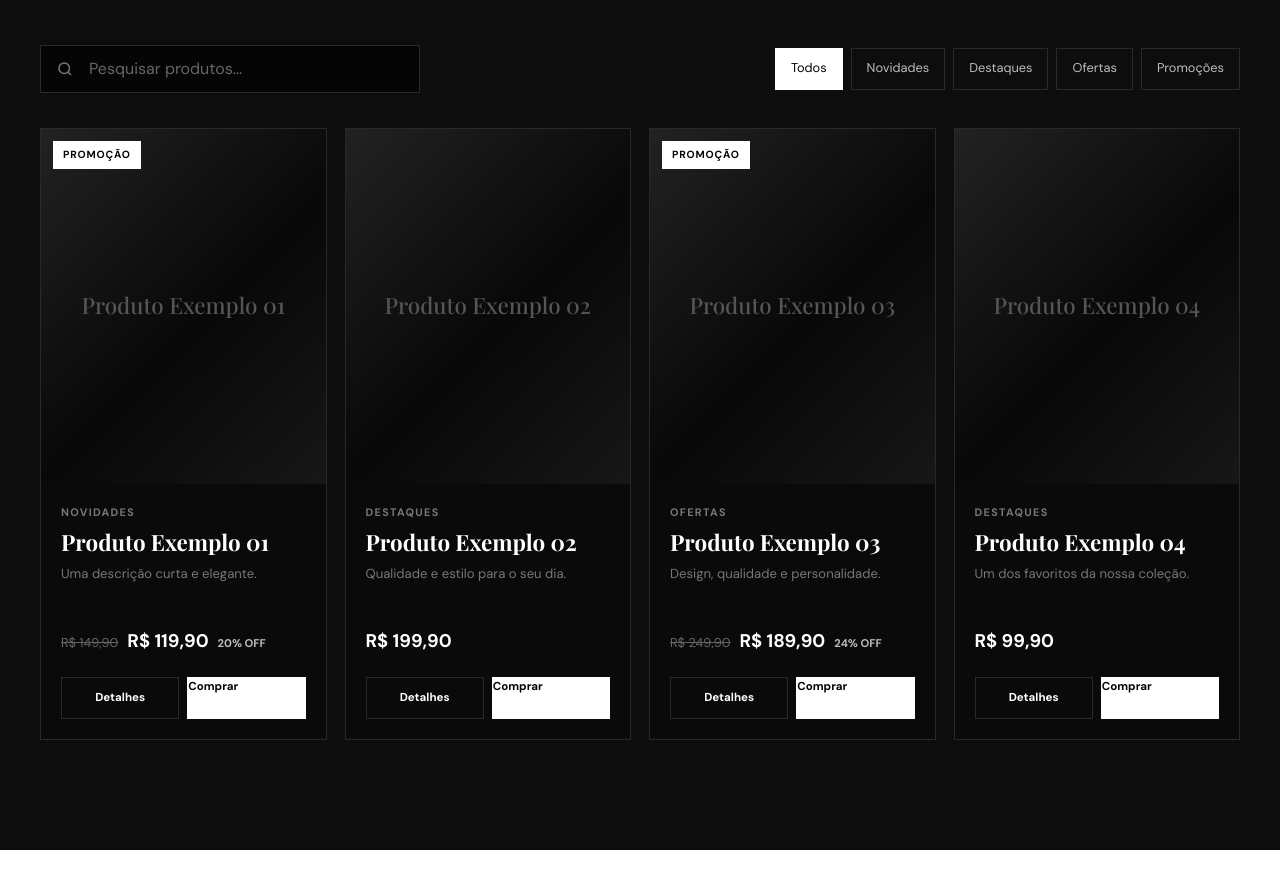
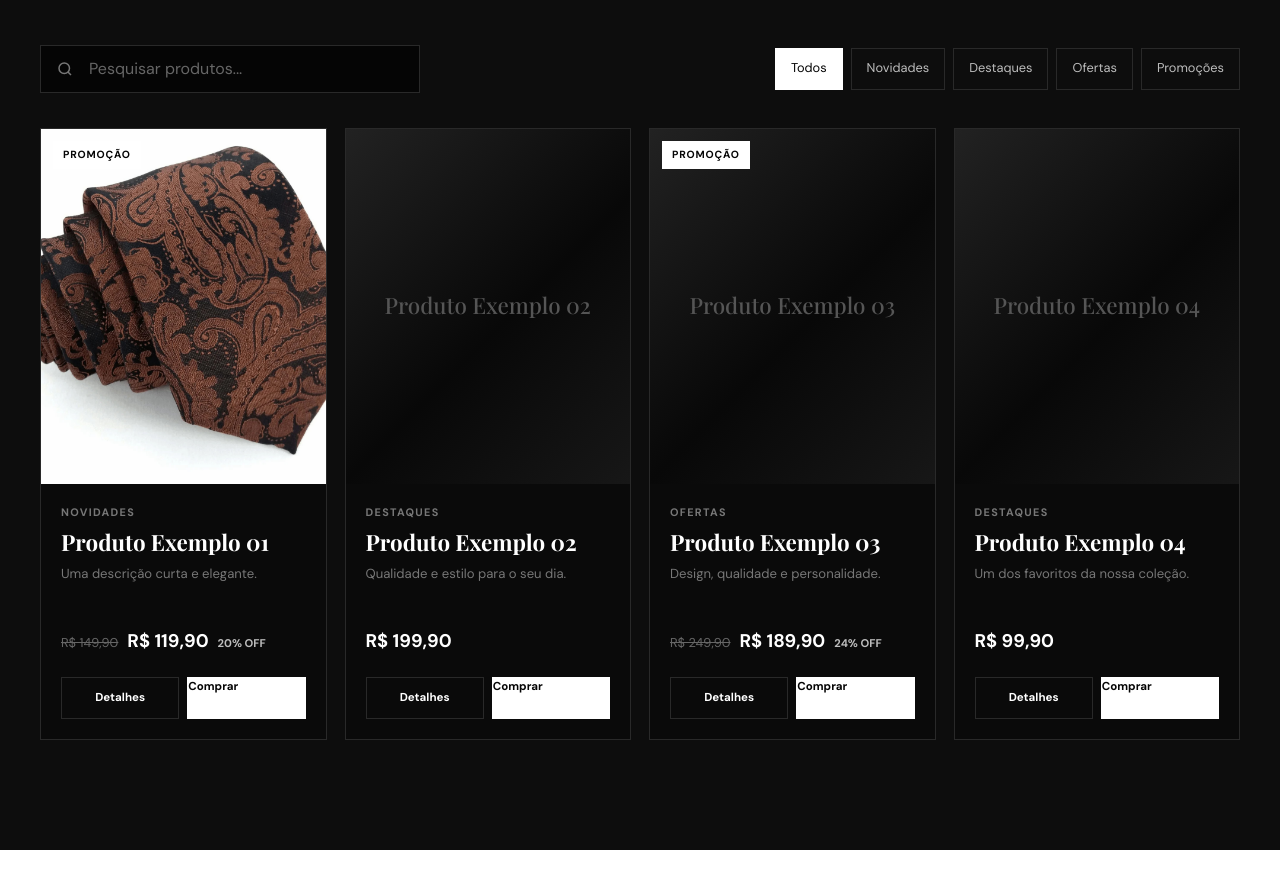
Before and after one commit to llucasdevv/portfolio-nobre, a plain HTML site: page index.html in a window 1280 px wide. Shown: the part 1147-2036 px from the top of the page. Drawn offline with nearby package versions, Linux system fonts and the light colour scheme.

Commit message:
Update index.html

```diff
--- a/index.html
+++ b/index.html
@@ -1670,7 +1670,7 @@
 
                 categoria: "Novidades",
 
-                imagem: "",
+                imagem: "imagens/gravataprm1.jpg",
 
                 promocao: true,
 
```
